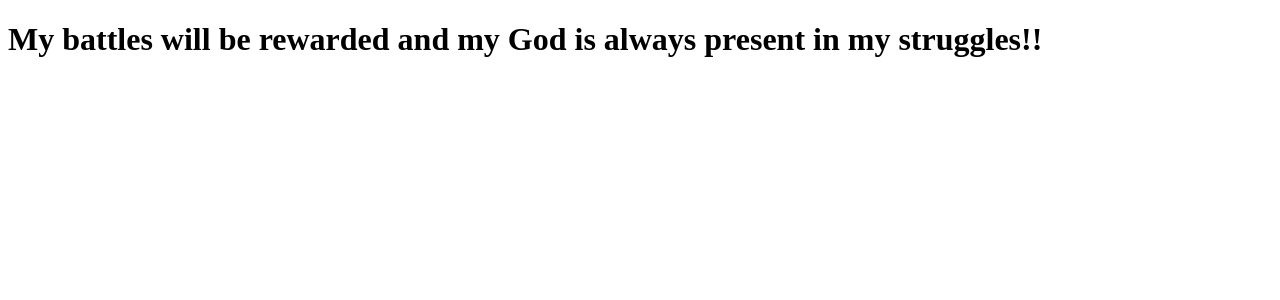
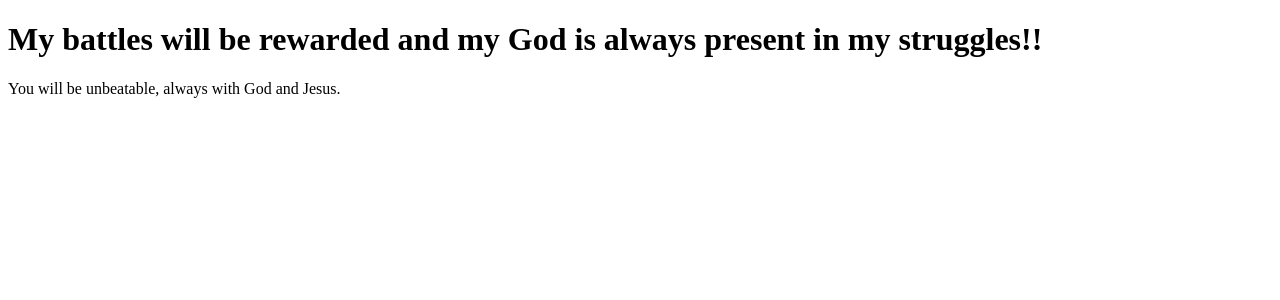
Before and after one commit to arks-lacerda/clone-tabnews, a Next.js app: page / in a window 1280 px wide. Shown: the top 300 px of the page. Built offline with nearby package versions, Linux system fonts and the light colour scheme.

Commit message:
adding a paragraph

```diff
--- a/pages/index.js
+++ b/pages/index.js
@@ -1,5 +1,10 @@
  function Home() {
-    return <h1>My battles will be rewarded and my God is always present in my struggles!!</h1>
+    return (
+      <>
+         <h1>My battles will be rewarded and my God is always present in my struggles!!</h1>
+         <p>You will be unbeatable, always with God and Jesus.</p>
+      </>
+    )
  }
 
  export default Home;
```
